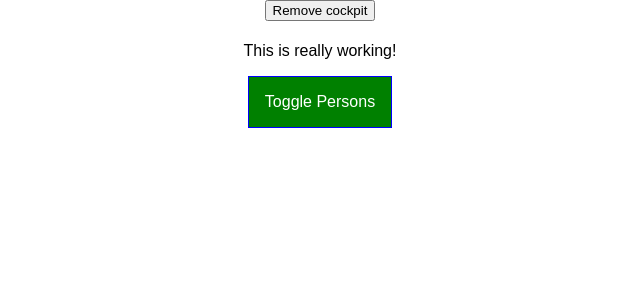
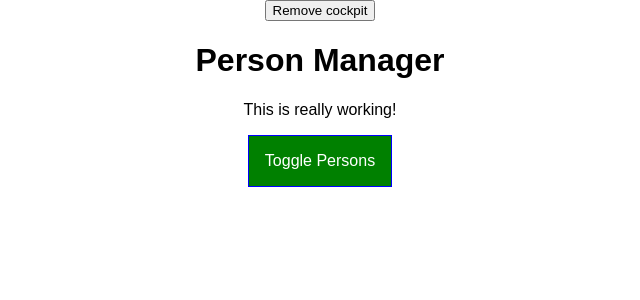
Before and after one commit to asachan2707/react-tutorial-practice, a React app: page / in a window 1280 px wide. Shown: the top 300 px of the page, without its empty margins (320-960 px from the left). Built offline with nearby package versions, Linux system fonts and the light colour scheme.

Commit message:
Passing props in HOC

```diff
--- a/src/components/Persons/Person/Person.js
+++ b/src/components/Persons/Person/Person.js
@@ -1,20 +1,21 @@
-import React, { Component, Fragment } from 'react';
+import React, { Component } from 'react';
 import classes from './Person.css';
-import Aux from '../../../hoc/Auxilliry'
+import Aux from '../../../hoc/Auxilliry';
+import withClass from '../../../hoc/WithClass'
 
 class Person extends Component {
 
   render() {
     console.log('[Person.js] rendering...');
     return (
-      <Fragment className={classes.Person}>
+      <Aux className={classes.Person}>
         <p onClick={this.props.click}>
           I'm {this.props.name} and I am {this.props.age} years old!
         </p>
         <p>{this.props.children}</p>
         <input type="text" onChange={this.props.changed} value={this.props.name} />
-      </Fragment>
+      </Aux>
     );
   }
 }
-export default Person;
+export default withClass(Person, classes.Person);
--- a/src/hoc/WithClass.js
+++ b/src/hoc/WithClass.js
@@ -3,7 +3,7 @@
 const withClass = (WrapperComponent, classes) => {
     return props => {
         return <div className={classes}>
-            <WrapperComponent />
+            <WrapperComponent {...props}/>
         </div>
     }
 }
```
